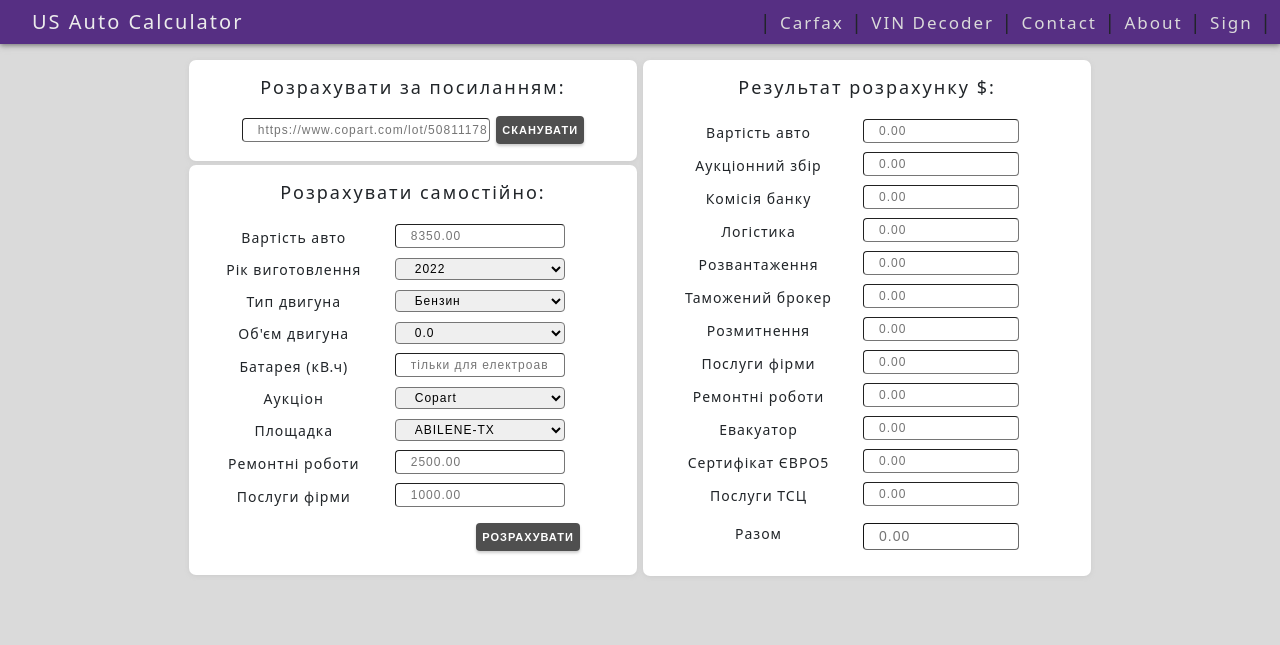
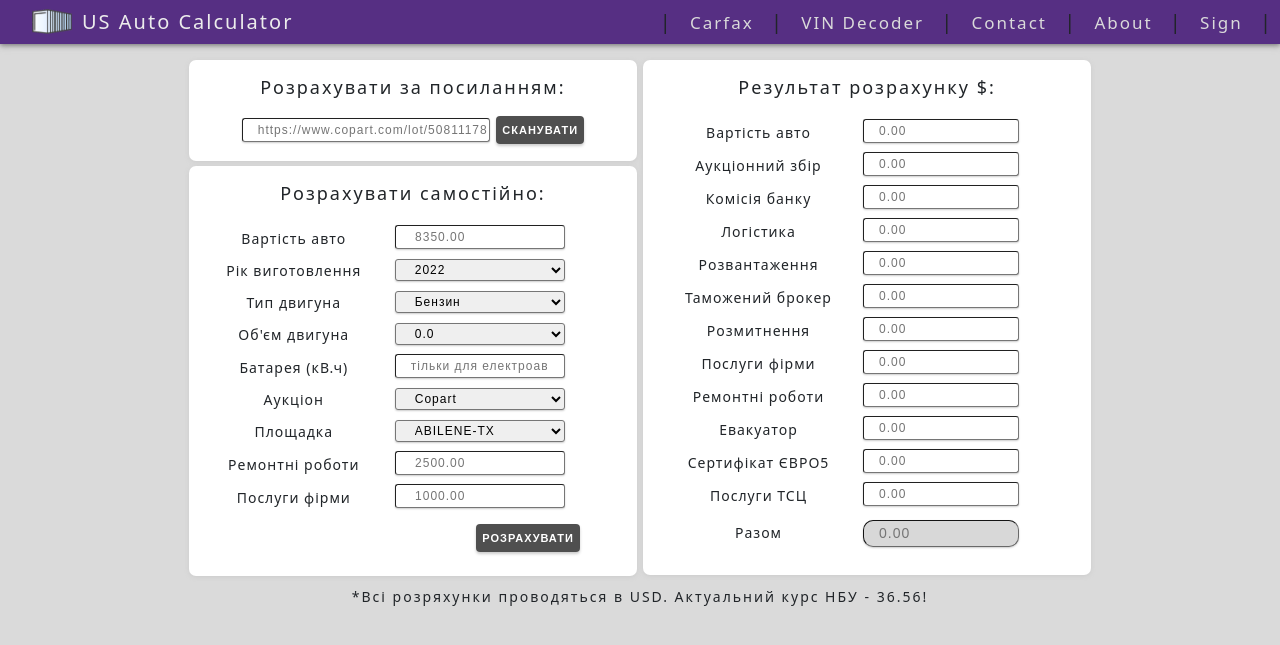
Before and after one commit to enerush/US-Auto-Calculator, a Django app: page / in a window 1280 px wide. Shown: the top 645 px of the page. Run offline with Django 3.2, Linux system fonts and the light colour scheme.

Commit message:
Added favicon Corrected CSS style

```diff
--- a/US Auto Calculator/settings.py
+++ b/US Auto Calculator/settings.py
@@ -38,7 +38,6 @@ INSTALLED_APPS = [
     'django.contrib.sessions',
     'django.contrib.messages',
     'django.contrib.staticfiles',
-    'crispy_forms',
     'calculator'
 
 ]
@@ -124,5 +123,3 @@ USE_TZ = True
 STATIC_URL = '/static/'
 STATIC_ROOT = os.path.join(BASE_DIR, 'static')
 STATICFILES_DIRS = []
-
-CRISPY_TEMPLATE_PACK = 'bootstrap4'
--- a/calculator/forms.py
+++ b/calculator/forms.py
@@ -24,7 +24,7 @@ class InputForm(forms.Form):
             self.fields[field].widget.attrs['class'] = 'form_input'
 
     price = forms.IntegerField(label='Вартість авто', label_suffix='', min_value=0,
-                               widget=forms.NumberInput(attrs={'placeholder': '8350.00'}))
+                               widget=forms.NumberInput(attrs={'placeholder': ' 8350.00'}))
     year = forms.TypedChoiceField(label='Рік виготовлення', label_suffix='', choices=CHOICES_YEARS)
     engine_type = forms.TypedChoiceField(label='Тип двигуна', label_suffix='', choices=CHOICES_ENGINE_TYPE)
     engine_cc = forms.TypedChoiceField(label="Об'єм двигуна", label_suffix='', choices=CHOICES_ENGINE_CC)
@@ -33,9 +33,9 @@ class InputForm(forms.Form):
     auction_name = forms.TypedChoiceField(label='Аукціон', label_suffix='', choices=CHOICES_AUCTION)
     city = forms.TypedChoiceField(label='Площадка', label_suffix='', choices=CHOICES_CITY)
     repair_cost = forms.IntegerField(label='Ремонтні роботи', label_suffix='', min_value=0,
-                                     widget=forms.NumberInput(attrs={'placeholder': '2500.00'}))
+                                     widget=forms.NumberInput(attrs={'placeholder': ' 2500.00'}))
     company_fee = forms.IntegerField(label='Послуги фірми', label_suffix='', min_value=0,
-                               widget=forms.NumberInput(attrs={'placeholder': '1000.00'}))
+                               widget=forms.NumberInput(attrs={'placeholder': ' 1000.00'}))
 
 
 class ResultForm(forms.Form):
--- a/calculator/static/calculator/css/style.css
+++ b/calculator/static/calculator/css/style.css
@@ -1,4 +1,4 @@
-body{
+body {
   margin: 0;
   letter-spacing: 2px;
   font-family: sans-serif;
@@ -11,11 +11,16 @@ header {
   font-size: 20px;
 }
 
-ul{
+ul {
   list-style: none;
-    margin: 0 0 0 0;
   padding: 7px;
   box-shadow: 0 1px 5px rgb(116, 116, 116);
+}
+
+.logo-img {
+  width: 40px;
+  height: 25px;
+  margin: 0 10px 4px 0;
 }
 
 .menu_logo,
@@ -35,16 +40,16 @@ ul{
 
 .menu_el {
   font-size: 17px;
+  margin: 10px;
 }
 
-li{
+li {
   display: inline;
 }
 
 .logo {
   float: left;
 }
-
 
 .content {
   position: relative;
@@ -63,12 +68,12 @@ li{
 }
 
 .calc_form {
-    margin-top: 4px;
+  margin-top: 5px;
   height: 410px;
 }
 
 .res_wrapper {
-    height: 516px;
+  height: 515px;
   padding: 17px;
   border-radius: 7px;
   box-shadow: 0 1px 5px #ccc;
@@ -83,11 +88,10 @@ li{
 .calc_form {
   padding: 17px;
   width: 100%;
-    border-radius:7px;
+  border-radius: 7px;
   box-shadow: 0 1px 5px #ccc;
   background-color: white;
 }
-
 
 .title_h2 {
   font-size: 18px;
@@ -103,8 +107,10 @@ li{
   padding-left: 15px;
   margin-left: 70px;
   margin-bottom: 5px;
-    border-radius: 4px;
+  border-radius: 3px;
   border-width: 1px;
+  border-bottom-style: 1px;
+  box-shadow: 0 1px 2px rgb(204, 204, 204);
 }
 
 .form_group {
@@ -123,7 +129,6 @@ li{
   color: rgb(255, 255, 255);
   font-weight: bold;
   box-shadow: 0 2px 3px #ccc;
-
 }
 
 .calc_but {
@@ -134,17 +139,17 @@ li{
 .but_submit:hover,
 .but_submit:focus {
   background: rgba(0, 0, 0, 0.801);
-
 }
 
 .input_url {
   width: 60%;
   font-size: 12px;
-    border-radius: 4px;
+  border-radius: 3px;
   border-width: 1px;
   letter-spacing: 1px;
   font-family: sans-serif;
   padding: 2px 0 2px 15px;
+  box-shadow: 0 1px 2px rgb(204, 204, 204);
 }
 
 label {
@@ -163,10 +168,14 @@ label {
 
 input#id_total {
   font-size: 14px;
-    margin-top: 10px;
-    background-color: rgb(255, 255, 255);
+  margin-top: 7px;
   border-width: 1px;
   border-color: rgb(105, 105, 105);
-    border-radius: 4px;
-    color: rgb(0, 0, 0);
+  border-radius: 10px;
+  background-color: rgb(216, 216, 216);
 }
+
+.description {
+  margin-top: 10px;
+  font-size: 14px;
+}
--- a/calculator/templates/calculator/base.html
+++ b/calculator/templates/calculator/base.html
@@ -9,6 +9,10 @@
       href="{% static 'calculator/css/style.css' %}"
       rel="stylesheet"
     />
+    <link rel="apple-touch-icon" sizes="180x180" href="{% static 'calculator/images/apple-touch-icon.png' %}">
+    <link rel="icon" type="image/png" sizes="32x32" href="{% static 'calculator/images/favicon-32x32.png' %}">
+    <link rel="icon" type="image/png" sizes="16x16" href="{% static 'calculator/images/favicon-16x16.png' %}">
+    <link rel="manifest" href="{% static 'calculator/site.webmanifest' %}">
     <link
       href="https://cdn.jsdelivr.net/npm/bootstrap@5.2.0/dist/css/bootstrap.min.css"
       rel="stylesheet"
@@ -21,6 +25,9 @@
     {% block mainmenu %}
     <header align="right">
       <ul>
+        <li class="logo">
+          <img src="./static/calculator/images/logo.png" alt="TEST" class="logo-img">
+        </li>
         <li class="logo">
           <a class="menu_logo" href="{% url 'home' %}">US Auto Calculator</a>
         </li>
--- a/calculator/templates/calculator/index.html
+++ b/calculator/templates/calculator/index.html
@@ -35,6 +35,7 @@
         </table>
     </form>
 </div>
+    <p class="description">*Всі розряхунки проводяться в USD. Актуальний курс НБУ - 36.56!</p>
 </div>
 
 {% endblock content %}
--- a/requirements.txt
+++ b/requirements.txt
@@ -6,6 +6,7 @@ numpy==1.23.1
 openpyxl==3.0.10
 sqlparse==0.4.2
 
+selenium==4.4.0
 requests==2.28.1
 lxml==4.9.1
 
```
Also changed, not shown: calculator/services/services.py (+39 -6 lines), calculator/static/calculator/images/android-chrome-192x192.png (added), calculator/static/calculator/images/android-chrome-512x512.png (added), calculator/static/calculator/images/apple-touch-icon.png (added), calculator/static/calculator/images/favicon-16x16.png (added), calculator/static/calculator/images/favicon-32x32.png (added), calculator/static/calculator/images/favicon.ico (added), calculator/static/calculator/images/logo.png (added), calculator/static/calculator/images/logo2.png (deleted), calculator/static/calculator/site.webmanifest (added), 2 other files. Lines whose indentation alone changed are shown as unchanged.
